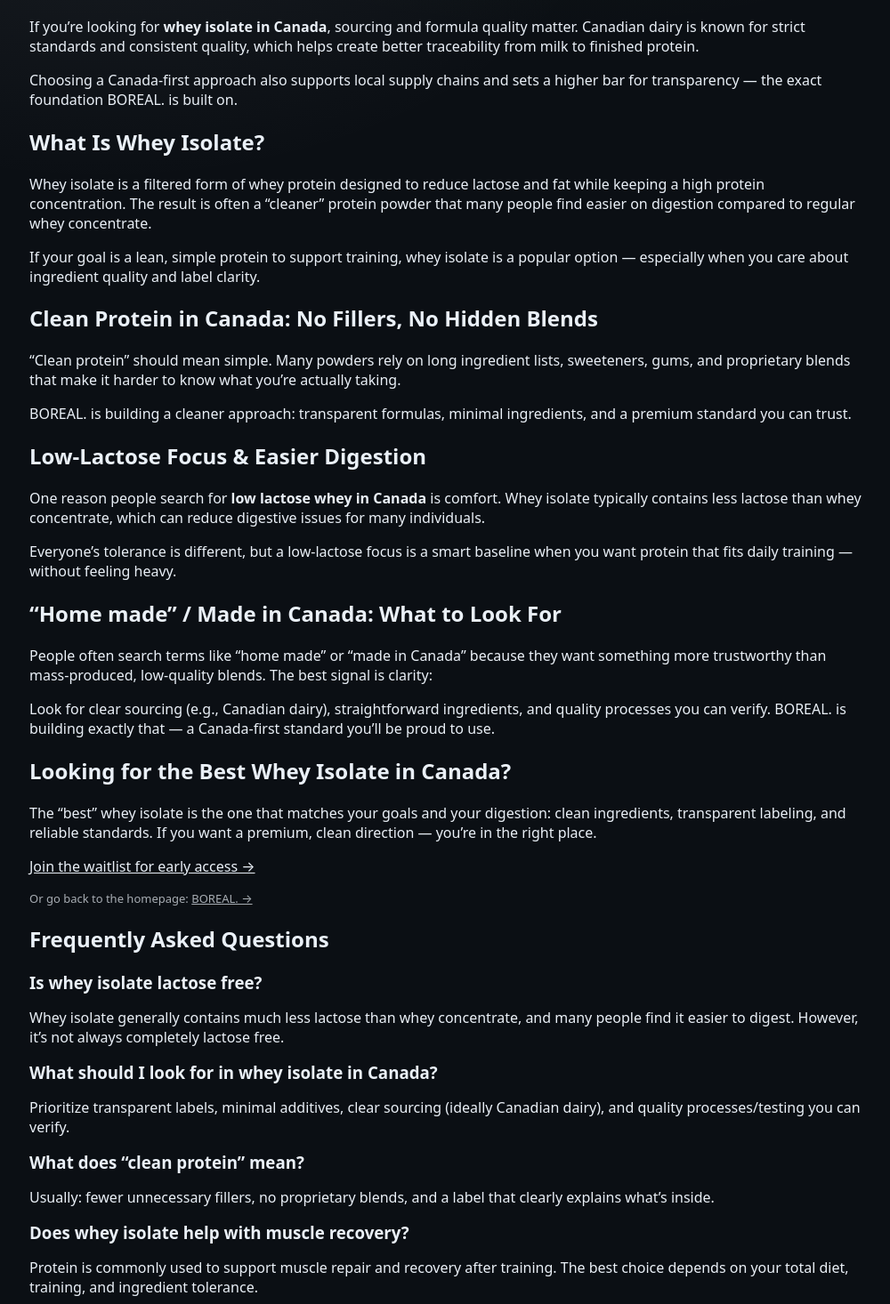
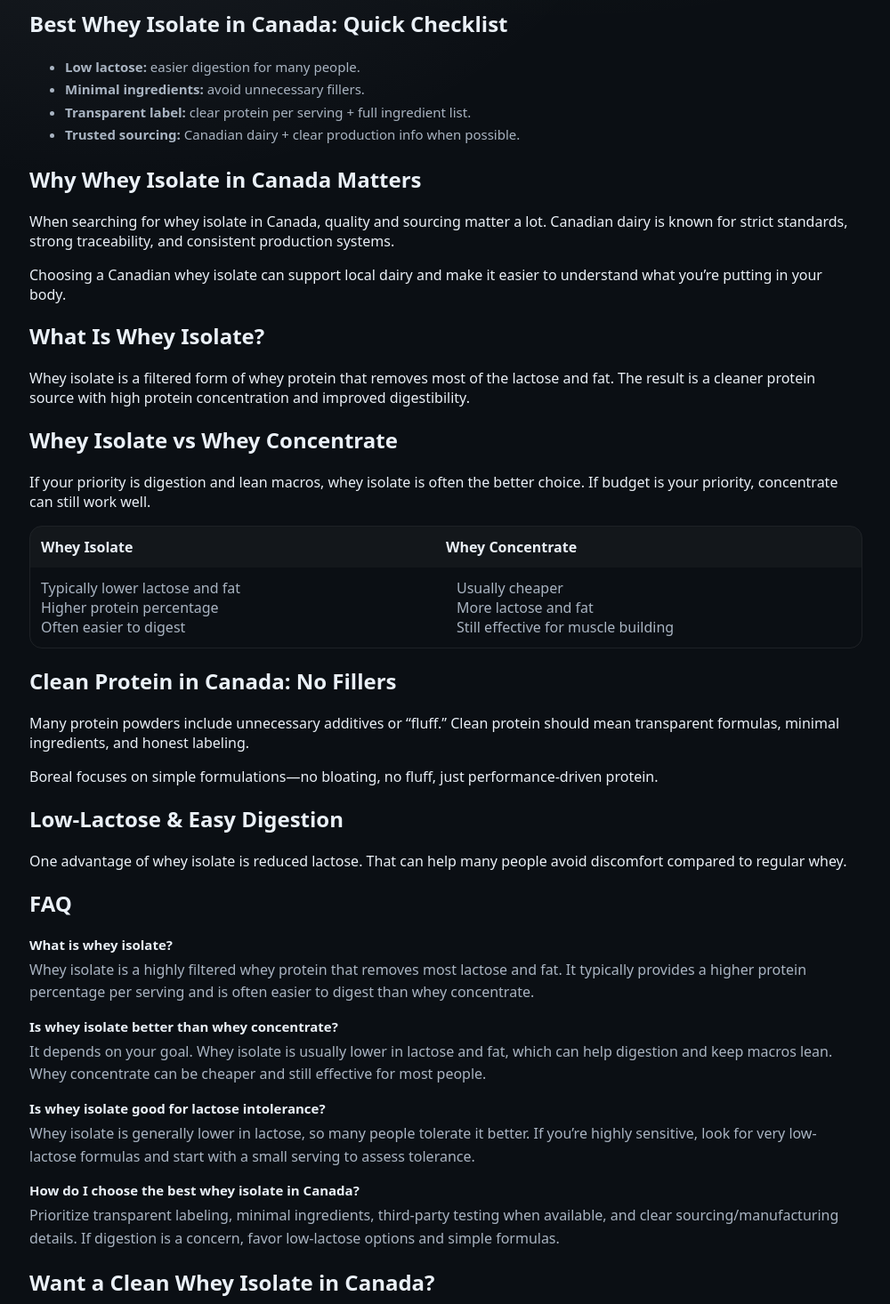
Before and after one commit to nutritionboreal-arch/BOREAL, a Next.js app: page /whey-isolate-canada in a window 1280 px wide. Shown: the part 184-1650 px from the top of the page at 89% size, without its empty margins (139-1139 px from the left). Built offline with nearby package versions, Linux system fonts and the light colour scheme.

Commit message:
update whey-isolate-canada

```diff
--- a/app/whey-isolate-canada/page.tsx
+++ b/app/whey-isolate-canada/page.tsx
@@ -1,217 +1,213 @@
+// app/whey-isolate-canada/page.tsx
 import type { Metadata } from "next";
+import Script from "next/script";
 
 export const metadata: Metadata = {
   title: "Whey Isolate Canada — Clean Canadian Dairy Protein",
   description:
-    "Looking for whey isolate in Canada? BOREAL. is building clean, low-lactose protein made from Canadian dairy. No fillers. Transparent formulas. Join the waitlist.",
+    "Looking for the best whey isolate in Canada? Boreal builds clean, low-lactose protein made from Canadian dairy. No fillers. Transparent formulas.",
   alternates: {
     canonical: "/whey-isolate-canada",
   },
 };
 
-export default function WheyIsolateCanada() {
-  const jsonLd = {
-    "@context": "https://schema.org",
-    "@graph": [
+const FAQ = [
   {
-        "@type": "Organization",
-        name: "BOREAL.",
-        url: "https://borealnutrition.com",
-        logo: "https://borealnutrition.com/og.jpg",
+    q: "What is whey isolate?",
+    a: "Whey isolate is a highly filtered whey protein that removes most lactose and fat. It typically provides a higher protein percentage per serving and is often easier to digest than whey concentrate.",
   },
   {
-        "@type": "WebSite",
-        name: "BOREAL.",
-        url: "https://borealnutrition.com",
+    q: "Is whey isolate better than whey concentrate?",
+    a: "It depends on your goal. Whey isolate is usually lower in lactose and fat, which can help digestion and keep macros lean. Whey concentrate can be cheaper and still effective for most people.",
   },
   {
+    q: "Is whey isolate good for lactose intolerance?",
+    a: "Whey isolate is generally lower in lactose, so many people tolerate it better. If you’re highly sensitive, look for very low-lactose formulas and start with a small serving to assess tolerance.",
+  },
+  {
+    q: "How do I choose the best whey isolate in Canada?",
+    a: "Prioritize transparent labeling, minimal ingredients, third-party testing when available, and clear sourcing/manufacturing details. If digestion is a concern, favor low-lactose options and simple formulas.",
+  },
+];
+
+export default function WheyIsolateCanada() {
+  const faqJsonLd = {
+    "@context": "https://schema.org",
     "@type": "FAQPage",
-        mainEntity: [
-          {
+    mainEntity: FAQ.map((item) => ({
       "@type": "Question",
-            name: "Is whey isolate lactose free?",
+      name: item.q,
       acceptedAnswer: {
         "@type": "Answer",
-              text: "Whey isolate typically contains significantly less lactose than whey concentrate. It may be easier to digest for many people, but it is not always completely lactose free.",
+        text: item.a,
       },
-          },
-          {
-            "@type": "Question",
-            name: "What should I look for in whey isolate in Canada?",
-            acceptedAnswer: {
-              "@type": "Answer",
-              text: "Look for transparent labels, minimal additives, clear sourcing (ideally Canadian dairy), and manufacturing/testing standards you can verify.",
-            },
-          },
-          {
-            "@type": "Question",
-            name: "What does “clean protein” mean?",
-            acceptedAnswer: {
-              "@type": "Answer",
-              text: "Clean protein generally means simple ingredients, no proprietary blends, and transparent labeling — with fewer unnecessary fillers and additives.",
-            },
-          },
-          {
-            "@type": "Question",
-            name: "Does whey isolate help with muscle recovery?",
-            acceptedAnswer: {
-              "@type": "Answer",
-              text: "Protein is commonly used to support muscle repair and recovery after training. The best choice depends on your total diet, training, and tolerance to ingredients like lactose.",
-            },
-          },
-        ],
-      },
-    ],
+    })),
   };
 
   return (
     <main className="container legalPage">
-      <script
+      {/* FAQ Schema (for rich results) */}
+      <Script
+        id="faq-jsonld-whey-isolate-canada"
         type="application/ld+json"
-        dangerouslySetInnerHTML={{ __html: JSON.stringify(jsonLd) }}
+        dangerouslySetInnerHTML={{ __html: JSON.stringify(faqJsonLd) }}
       />
 
       <h1 className="legalTitle">
         Whey Isolate Canada — Clean Canadian Dairy Protein
       </h1>
 
+      {/* Featured snippet target: short direct answer */}
       <p className="legalUpdated">
-        Clean, performance-focused protein — built with Canadian dairy values.
+        <strong>Whey isolate</strong> is a highly filtered whey protein that
+        removes most lactose and fat. In Canada, choosing a{" "}
+        <strong>clean, low-lactose whey isolate</strong> can improve digestion
+        and keep macros lean—especially if you want simple ingredients and
+        transparent labels.
       </p>
+
+      {/* Quick “snippet-friendly” bullets */}
+      <section className="legalSection">
+        <h2>Best Whey Isolate in Canada: Quick Checklist</h2>
+        <ul style={{ color: "var(--muted)", lineHeight: 1.7, fontSize: 15 }}>
+          <li>
+            <strong>Low lactose:</strong> easier digestion for many people.
+          </li>
+          <li>
+            <strong>Minimal ingredients:</strong> avoid unnecessary fillers.
+          </li>
+          <li>
+            <strong>Transparent label:</strong> clear protein per serving + full
+            ingredient list.
+          </li>
+          <li>
+            <strong>Trusted sourcing:</strong> Canadian dairy + clear production
+            info when possible.
+          </li>
+        </ul>
+      </section>
 
       <section className="legalSection">
         <h2>Why Whey Isolate in Canada Matters</h2>
         <p>
-          If you’re looking for <strong>whey isolate in Canada</strong>,
-          sourcing and formula quality matter. Canadian dairy is known for
-          strict standards and consistent quality, which helps create better
-          traceability from milk to finished protein.
+          When searching for whey isolate in Canada, quality and sourcing matter
+          a lot. Canadian dairy is known for strict standards, strong
+          traceability, and consistent production systems.
         </p>
         <p>
-          Choosing a Canada-first approach also supports local supply chains and
-          sets a higher bar for transparency — the exact foundation BOREAL. is
-          built on.
+          Choosing a Canadian whey isolate can support local dairy and make it
+          easier to understand what you’re putting in your body.
         </p>
       </section>
 
       <section className="legalSection">
         <h2>What Is Whey Isolate?</h2>
         <p>
-          Whey isolate is a filtered form of whey protein designed to reduce
-          lactose and fat while keeping a high protein concentration. The result
-          is often a “cleaner” protein powder that many people find easier on
-          digestion compared to regular whey concentrate.
-        </p>
-        <p>
-          If your goal is a lean, simple protein to support training, whey
-          isolate is a popular option — especially when you care about
-          ingredient quality and label clarity.
+          Whey isolate is a filtered form of whey protein that removes most of
+          the lactose and fat. The result is a cleaner protein source with high
+          protein concentration and improved digestibility.
         </p>
       </section>
 
       <section className="legalSection">
-        <h2>Clean Protein in Canada: No Fillers, No Hidden Blends</h2>
+        <h2>Whey Isolate vs Whey Concentrate</h2>
         <p>
-          “Clean protein” should mean simple. Many powders rely on long
-          ingredient lists, sweeteners, gums, and proprietary blends that make
-          it harder to know what you’re actually taking.
+          If your priority is digestion and lean macros, whey isolate is often
+          the better choice. If budget is your priority, concentrate can still
+          work well.
+        </p>
+
+        {/* Simple table: good for snippet/table results */}
+        <div
+          style={{
+            border: "1px solid var(--border)",
+            borderRadius: 14,
+            overflow: "hidden",
+            marginTop: 12,
+          }}
+        >
+          <div
+            style={{
+              display: "grid",
+              gridTemplateColumns: "1fr 1fr",
+              background: "rgba(255,255,255,0.03)",
+              padding: 12,
+              fontWeight: 800,
+            }}
+          >
+            <div>Whey Isolate</div>
+            <div>Whey Concentrate</div>
+          </div>
+          <div
+            style={{
+              display: "grid",
+              gridTemplateColumns: "1fr 1fr",
+              gap: 0,
+            }}
+          >
+            <div style={{ padding: 12, color: "var(--muted)" }}>
+              Typically lower lactose and fat
+              <br />
+              Higher protein percentage
+              <br />
+              Often easier to digest
+            </div>
+            <div style={{ padding: 12, color: "var(--muted)" }}>
+              Usually cheaper
+              <br />
+              More lactose and fat
+              <br />
+              Still effective for muscle building
+            </div>
+          </div>
+        </div>
+      </section>
+
+      <section className="legalSection">
+        <h2>Clean Protein in Canada: No Fillers</h2>
+        <p>
+          Many protein powders include unnecessary additives or “fluff.” Clean
+          protein should mean transparent formulas, minimal ingredients, and
+          honest labeling.
         </p>
         <p>
-          BOREAL. is building a cleaner approach: transparent formulas, minimal
-          ingredients, and a premium standard you can trust.
+          Boreal focuses on simple formulations—no bloating, no fluff, just
+          performance-driven protein.
         </p>
       </section>
 
       <section className="legalSection">
-        <h2>Low-Lactose Focus & Easier Digestion</h2>
+        <h2>Low-Lactose & Easy Digestion</h2>
         <p>
-          One reason people search for{" "}
-          <strong>low lactose whey in Canada</strong> is comfort. Whey isolate
-          typically contains less lactose than whey concentrate, which can
-          reduce digestive issues for many individuals.
-        </p>
-        <p>
-          Everyone’s tolerance is different, but a low-lactose focus is a smart
-          baseline when you want protein that fits daily training — without
-          feeling heavy.
+          One advantage of whey isolate is reduced lactose. That can help many
+          people avoid discomfort compared to regular whey.
         </p>
       </section>
 
       <section className="legalSection">
-        <h2>“Home made” / Made in Canada: What to Look For</h2>
-        <p>
-          People often search terms like “home made” or “made in Canada” because
-          they want something more trustworthy than mass-produced, low-quality
-          blends. The best signal is clarity:
+        <h2>FAQ</h2>
+        {FAQ.map((item) => (
+          <div key={item.q} style={{ marginBottom: 14 }}>
+            <h3 style={{ fontSize: 15, fontWeight: 900, marginBottom: 6 }}>
+              {item.q}
+            </h3>
+            <p style={{ margin: 0, color: "var(--muted)", lineHeight: 1.6 }}>
+              {item.a}
             </p>
-        <p>
-          Look for clear sourcing (e.g., Canadian dairy), straightforward
-          ingredients, and quality processes you can verify. BOREAL. is building
-          exactly that — a Canada-first standard you’ll be proud to use.
-        </p>
+          </div>
+        ))}
       </section>
 
       <section className="legalSection">
-        <h2>Looking for the Best Whey Isolate in Canada?</h2>
+        <h2>Want a Clean Whey Isolate in Canada?</h2>
         <p>
-          The “best” whey isolate is the one that matches your goals and your
-          digestion: clean ingredients, transparent labeling, and reliable
-          standards. If you want a premium, clean direction — you’re in the
-          right place.
+          Boreal is launching clean Canadian whey isolate soon. Join the
+          waitlist to get early access and product updates.
         </p>
-        <p style={{ marginTop: 12 }}>
-          <a
-            href="/#waitlist"
-            className="premiumInlineLink"
-            style={{ display: "inline-block" }}
-          >
-            Join the waitlist for early access →
+        <p>
+          <a className="premiumInlineLink" href="/#waitlist">
+            Join the Boreal waitlist →
           </a>
-        </p>
-        <p style={{ marginTop: 10, fontSize: 13, opacity: 0.7 }}>
-          Or go back to the homepage:{" "}
-          <a href="/" className="premiumInlineLink">
-            BOREAL. →
-          </a>
-        </p>
-      </section>
-
-      <section className="legalSection">
-        <h2>Frequently Asked Questions</h2>
-
-        <h3 style={{ marginTop: 14, marginBottom: 6 }}>
-          Is whey isolate lactose free?
-        </h3>
-        <p>
-          Whey isolate generally contains much less lactose than whey
-          concentrate, and many people find it easier to digest. However, it’s
-          not always completely lactose free.
-        </p>
-
-        <h3 style={{ marginTop: 14, marginBottom: 6 }}>
-          What should I look for in whey isolate in Canada?
-        </h3>
-        <p>
-          Prioritize transparent labels, minimal additives, clear sourcing
-          (ideally Canadian dairy), and quality processes/testing you can
-          verify.
-        </p>
-
-        <h3 style={{ marginTop: 14, marginBottom: 6 }}>
-          What does “clean protein” mean?
-        </h3>
-        <p>
-          Usually: fewer unnecessary fillers, no proprietary blends, and a label
-          that clearly explains what’s inside.
-        </p>
-
-        <h3 style={{ marginTop: 14, marginBottom: 6 }}>
-          Does whey isolate help with muscle recovery?
-        </h3>
-        <p>
-          Protein is commonly used to support muscle repair and recovery after
-          training. The best choice depends on your total diet, training, and
-          ingredient tolerance.
         </p>
       </section>
     </main>
```
Lines whose indentation alone changed are shown as unchanged.
